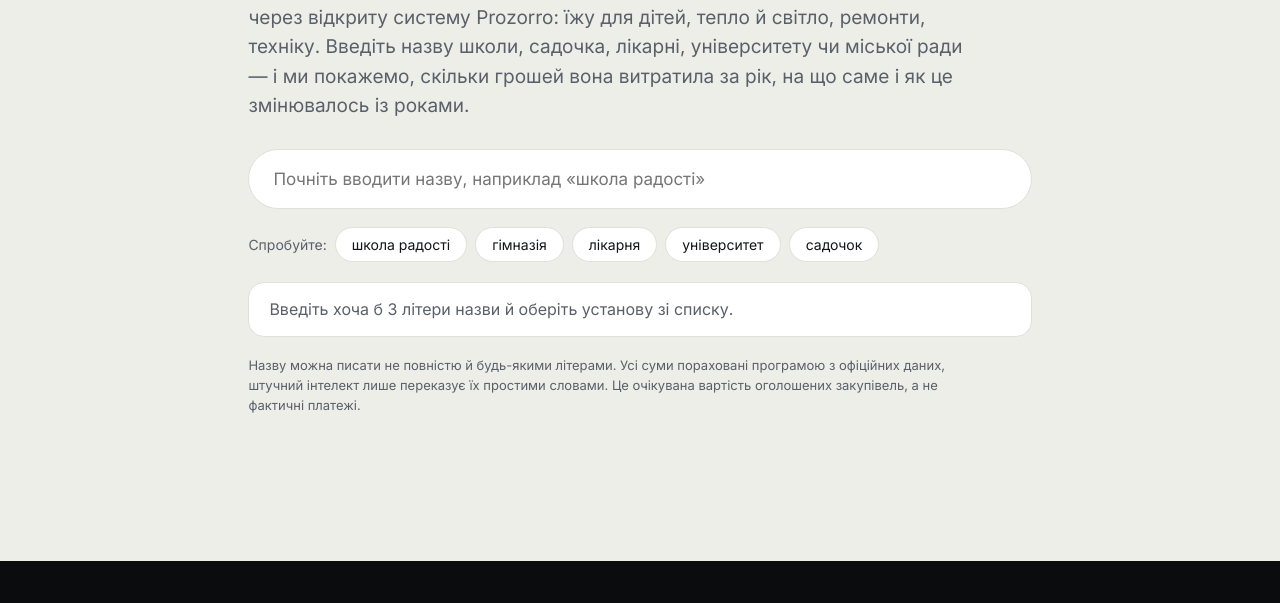
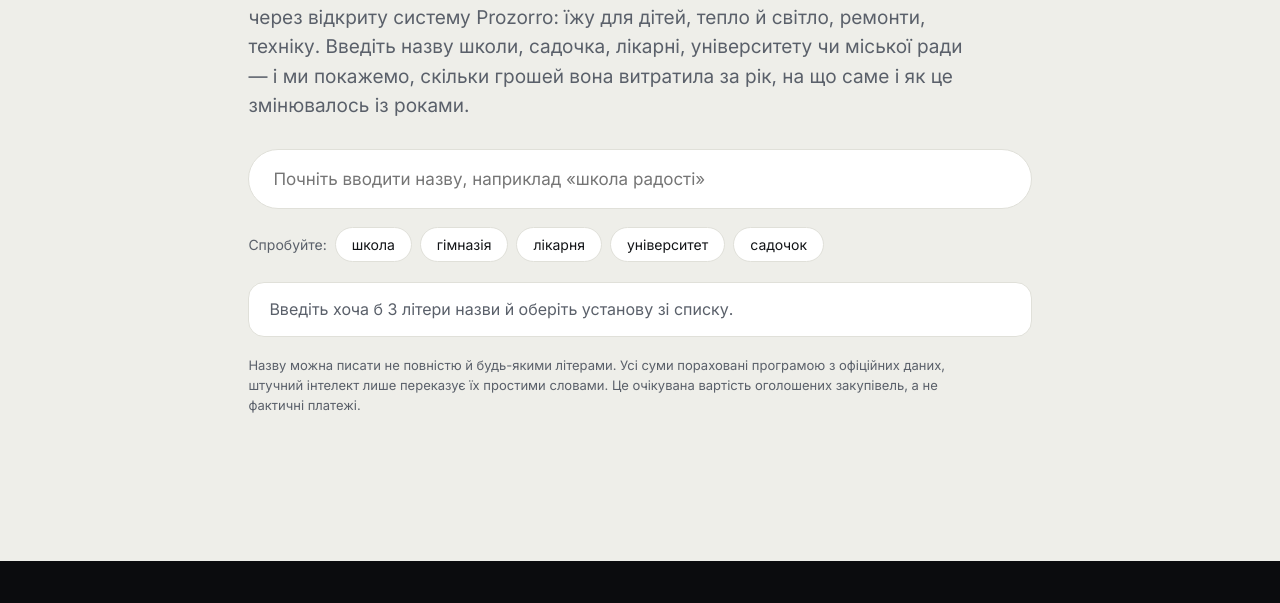
Before and after one commit to ArtemioVivaldi/BigBabies, a plain HTML site: page web/index.html in a window 1280 px wide. Shown: the part 1566-2169 px from the top of the page. Drawn offline with Linux system fonts and the light colour scheme.

Commit message:
web: у прикладах пошуку «школа» замість «школа радості»
Co-Authored-By: Claude Sonnet 5.5 <noreply@anthropic.com>

```diff
--- a/web/index.html
+++ b/web/index.html
@@ -67,7 +67,7 @@
           <ul id="suggestions" hidden></ul>
         </div>
         <p class="examples reveal">Спробуйте:
-          <button class="chip" type="button" data-q="школа радості">школа радості</button>
+          <button class="chip" type="button" data-q="школа">школа</button>
           <button class="chip" type="button" data-q="гімназія">гімназія</button>
           <button class="chip" type="button" data-q="лікарня">лікарня</button>
           <button class="chip" type="button" data-q="університет">університет</button>
```
